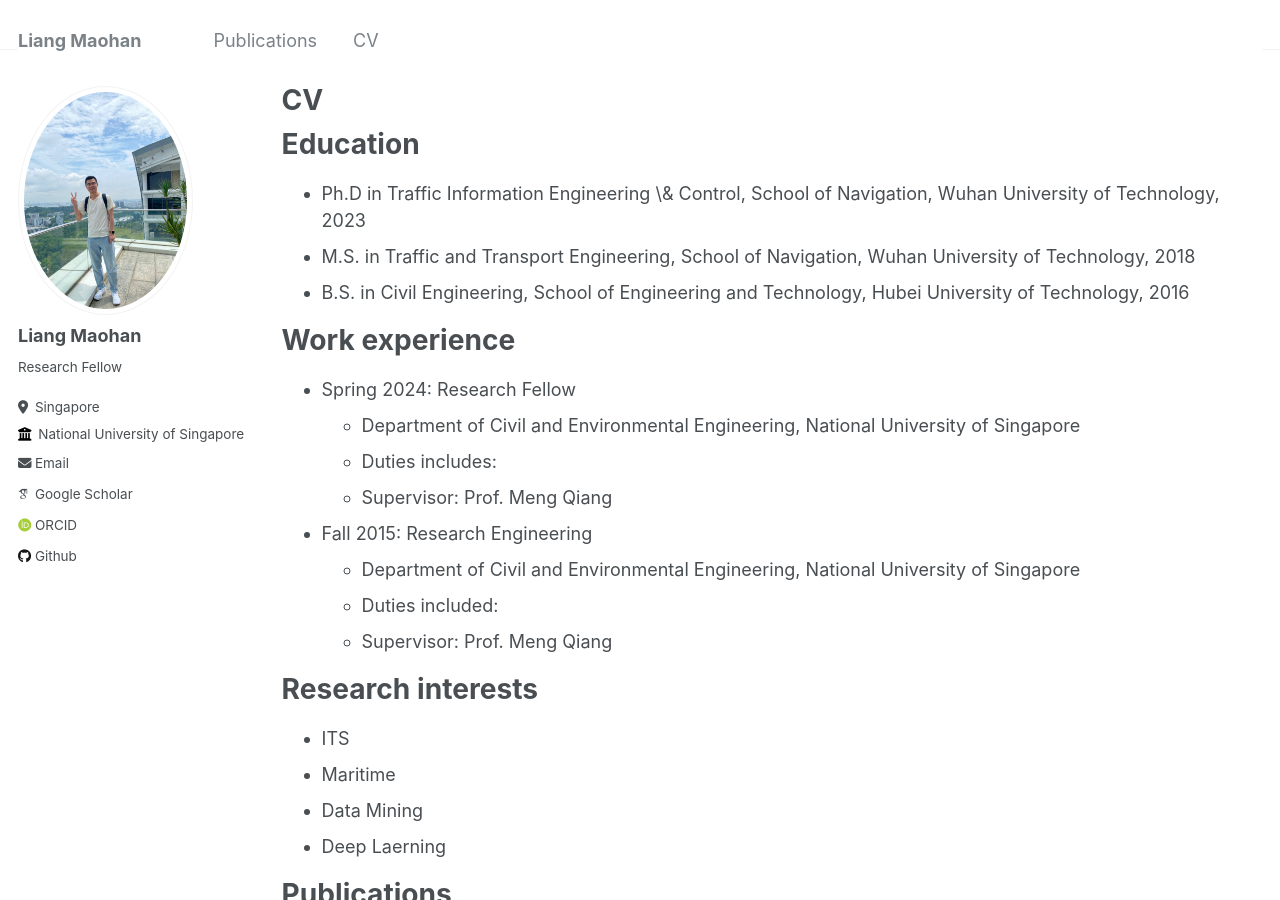
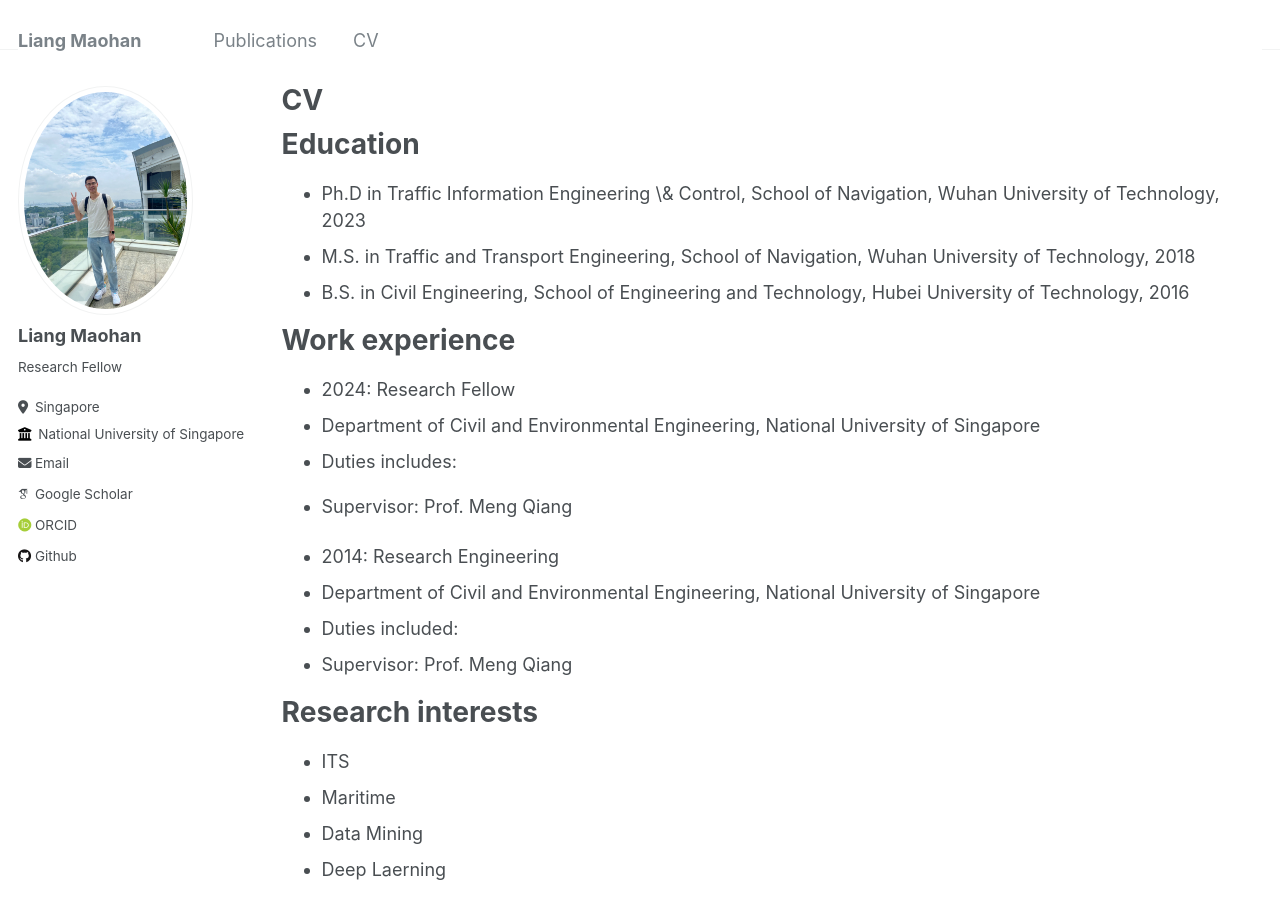
Before and after one commit to maohliang/nus.github.io, a Jekyll site: the page built from _pages/cv.md, in a window 1280 px wide and 900 px high. Built offline with Jekyll 4.4.1, drawn with Linux system fonts in a browser that asks for light colours; some web fonts are replaced; some of the changed text lies outside the part shown.

Commit message:
Update cv.md

```diff
--- a/_pages/cv.md
+++ b/_pages/cv.md
@@ -17,12 +17,12 @@ Education
 
 Work experience
 ======
-* Spring 2024: Research Fellow
+*  2024: Research Fellow
   * Department of Civil and Environmental Engineering, National University of Singapore
   * Duties includes:
   * Supervisor: Prof. Meng Qiang
 
-* Fall 2015: Research Engineering
+*  2014: Research Engineering
   * Department of Civil and Environmental Engineering, National University of Singapore
   * Duties included:
   * Supervisor: Prof. Meng Qiang
```
Also changed, not shown: other parts of _pages/cv.md (+0 -4 lines).
